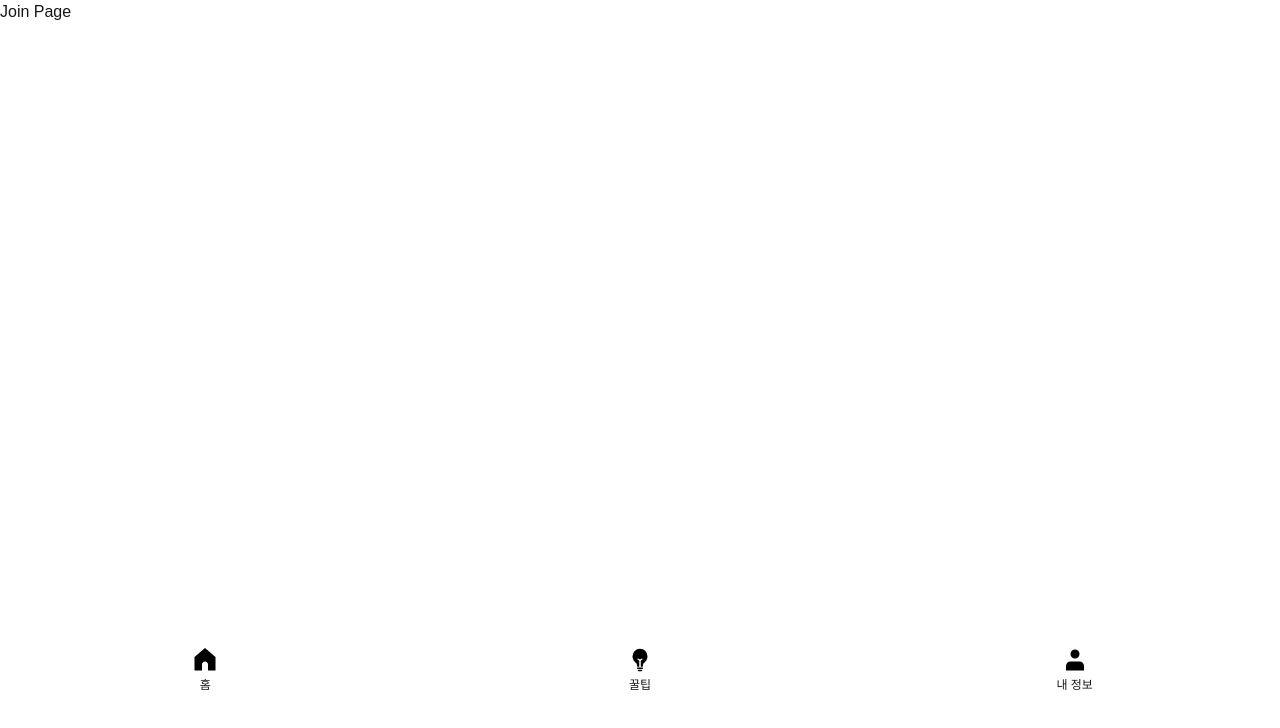
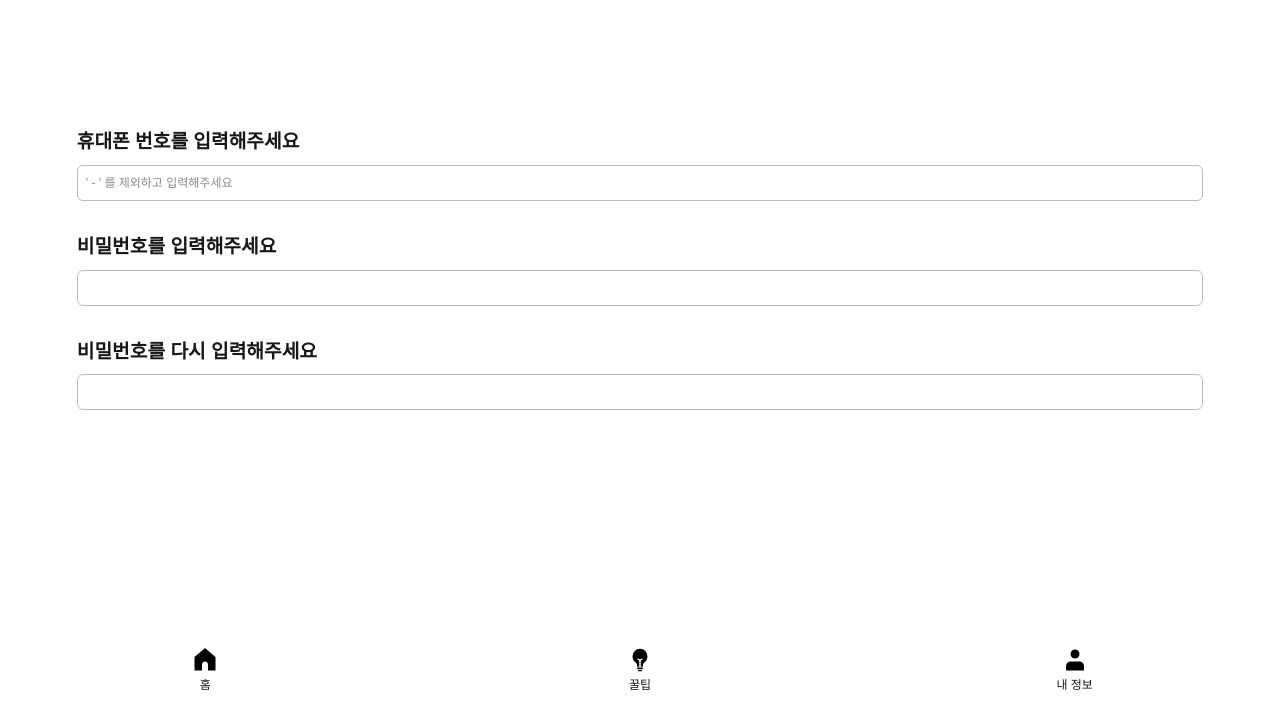
Before and after one commit to Chajy39/diet_calender_renew, a Next.js app: page /join in a window 1280 px wide. Shown: the top 728 px of the page. Built offline with nearby package versions, Linux system fonts and the light colour scheme.

Commit message:
join Page

```diff
--- a/src/app/BottomTabs.tsx
+++ b/src/app/BottomTabs.tsx
@@ -4,7 +4,7 @@ import tw from "tailwind-styled-components";
 import Link from "next/link";
 import Image, { ImageProps } from "next/image";
 
-const FooterWrap = tw.footer`fixed w-full b-0 l-0`;
+const FooterWrap = tw.footer`fixed w-full b-0 l-0 z-1`;
 const BottomTabWrap = tw.nav`flex justify-between items-center gap-6`;
 const TabItemWrap = tw.div`flex-1`;
 const TabItem = tw.div`flex flex-col items-center gap-1 text-[0.75rem] text-[#555555] text-semibold py-2`;
--- a/src/app/globals.css
+++ b/src/app/globals.css
@@ -27,5 +27,5 @@ body {
 
 input:focus {
   outline: none;
-  border-bottom: 1px solid #44bb44;
+  border-color: #44bb44;
 }
--- a/src/app/join/page.tsx
+++ b/src/app/join/page.tsx
@@ -1,4 +1,58 @@
-const Home = () => {
-  return <div className="w-f h-[80vh]">Join Page</div>;
+"use client";
+
+import { useForm } from "react-hook-form";
+import tw from "tailwind-styled-components";
+
+type JoinFormType = {
+  id: string;
+  password: string;
+  age: number;
+  sex: string;
+  height: number;
+  weight: number;
 };
-export default Home;
+
+const JoinWrap = tw.div`w-full h-[80vh] flex flex-col py-[10%] px-[6%] gap-8`;
+const InputWrap = tw.div``;
+const Subtitle = tw.h1`text-[1.2rem] font-semibold`;
+const FormInput = tw.input`w-full border border-[#bbbbbb] rounded-md p-2 text-[0.75rem] mt-2`;
+
+const JoinPage = () => {
+  const { register, handleSubmit } = useForm<JoinFormType>();
+
+  return (
+    <JoinWrap>
+      <InputWrap>
+        <Subtitle>휴대폰 번호를 입력해주세요</Subtitle>
+        <FormInput
+          id="id"
+          {...register("id", {
+            required: "' - ' 를 제외하고 입력해주세요",
+          })}
+          placeholder="' - ' 를 제외하고 입력해주세요"
+        />
+      </InputWrap>
+      <InputWrap>
+        <Subtitle>비밀번호를 입력해주세요</Subtitle>
+        <FormInput
+          id="password"
+          type="password"
+          {...register("password", {
+            required: "비밀번호를 입력해주세요",
+          })}
+        />
+      </InputWrap>
+      <InputWrap>
+        <Subtitle>비밀번호를 다시 입력해주세요</Subtitle>
+        <FormInput
+          id="password"
+          type="password"
+          {...register("password", {
+            required: "비밀번호를 입력해주세요",
+          })}
+        />
+      </InputWrap>
+    </JoinWrap>
+  );
+};
+export default JoinPage;
--- a/src/app/login/page.tsx
+++ b/src/app/login/page.tsx
@@ -41,11 +41,10 @@ const LoginPage = () => {
       <h1>Login</h1>
       <InputForm>
         <FormInput
-          id="id"
           {...register("id", {
-            required: "-빼고 입력해주세요",
+            required: "' - ' 를 제외하고 입력해주세요",
           })}
-          placeholder="-빼고 입력해주세요"
+          placeholder="' - ' 를 제외하고 입력해주세요"
         />
         <FormInput
           id="password"
```
